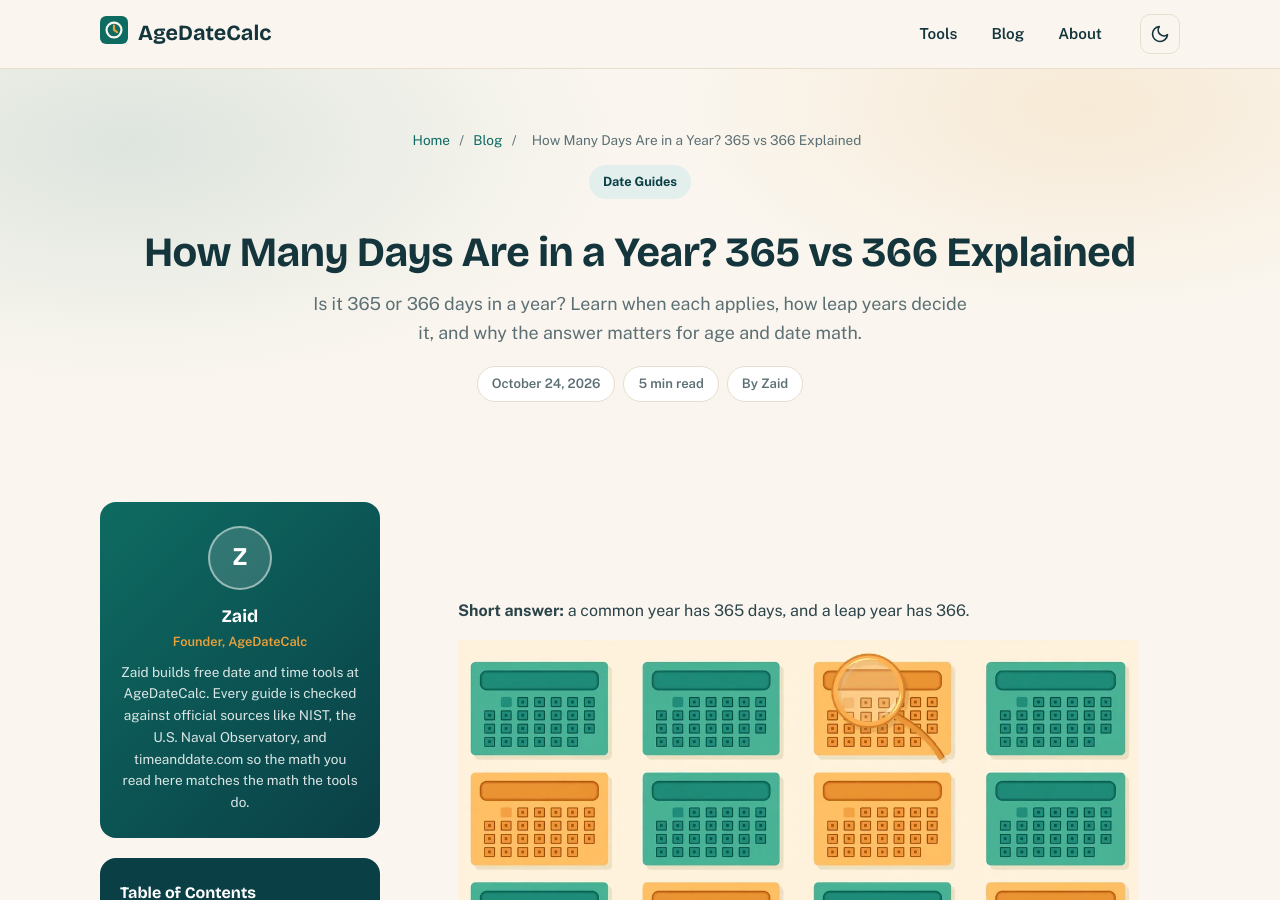
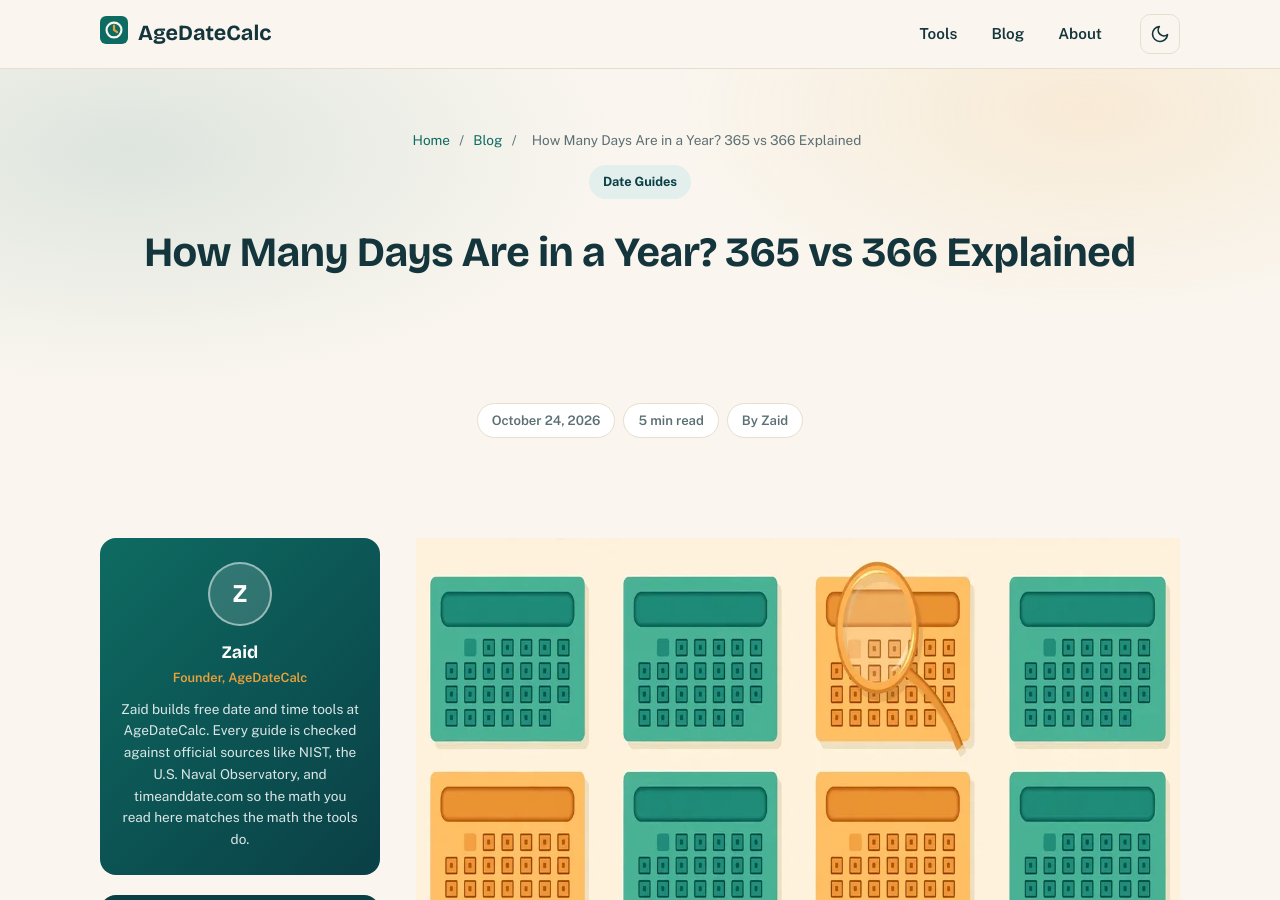
Before and after one commit to zaidmeo09-dhangal/agedatecalc, a Jekyll site: the page built from _posts/2026-10-24-how-many-days-in-a-year.md, in a window 1280 px wide and 900 px high. Built offline with Jekyll 4.4.1, drawn with Linux system fonts in a browser that asks for light colours.

Commit message:
Mirror StudentCalcTools CMS: full PagesCMS fields, faqs_raw auto FAQ schema, featured image in layout, auto-dimension blog images

```diff
--- a/_layouts/post.html
+++ b/_layouts/post.html
@@ -12,11 +12,10 @@
     </nav>
     {% if page.category %}<span class="badge">{{ page.category }}</span>{% endif %}
     <h1>{{ page.title }}</h1>
-    <p class="lead">{{ page.description }}</p>
+    <p class="lead">{{ page.excerpt | default: page.meta_description | default: page.description }}</p>
     <div class="post-meta-pills">
       <span class="meta-pill">{{ page.date | date: "%B %-d, %Y" }}</span>
-      {% assign words = content | number_of_words %}
-      <span class="meta-pill">{{ words | divided_by: 200 | plus: 1 }} min read</span>
+      {% if page.read_time %}<span class="meta-pill">{{ page.read_time }}</span>{% else %}{% assign words = content | number_of_words %}<span class="meta-pill">{{ words | divided_by: 200 | plus: 1 }} min read</span>{% endif %}
       <span class="meta-pill">By {{ page.author | default: "Zaid" }}</span>
     </div>
   </div>
@@ -36,8 +35,45 @@
         <ul class="toc-list" id="toc-list"></ul>
       </nav>
     </aside>
-    <article class="post-content prose" id="post-content">
+    <article class="post-article">
+      {% assign feat_img = page.featured_image | default: page.image %}
+      {% if feat_img %}
+      <figure class="post-featured">
+        <img src="{{ feat_img | relative_url }}" alt="{{ page.image_alt | default: page.title | escape }}" width="1200" height="630">
+      </figure>
+      {% endif %}
+      <div class="post-content prose" id="post-content">
       {{ content }}
+      </div>
+      {% if page.faqs_raw and page.faqs_raw != "" %}
+      <section class="post-faq" aria-labelledby="post-faq-heading">
+        <h2 id="post-faq-heading">Frequently Asked Questions</h2>
+        {% assign faq_blocks = page.faqs_raw | split: "---" %}
+        {% for block in faq_blocks %}
+          {% assign raw_lines = block | newline_to_br | split: "<br />" %}
+          {% assign question = "" %}
+          {% assign question_found = false %}
+          {% capture answer %}{% endcapture %}
+          {% for l in raw_lines %}
+            {% assign clean_l = l | strip %}
+            {% if clean_l != "" %}
+              {% if question_found == false %}
+                {% assign question = clean_l %}
+                {% assign question_found = true %}
+              {% else %}
+                {% capture answer %}{{ answer }}{% unless answer == "" %} {% endunless %}{{ clean_l }}{% endcapture %}
+              {% endif %}
+            {% endif %}
+          {% endfor %}
+          {% if question != "" %}
+          <article class="post-faq-item">
+            <h3>{{ question }}</h3>
+            <p>{{ answer }}</p>
+          </article>
+          {% endif %}
+        {% endfor %}
+      </section>
+      {% endif %}
     </article>
   </div>
   {% if page.tool_url %}
```
